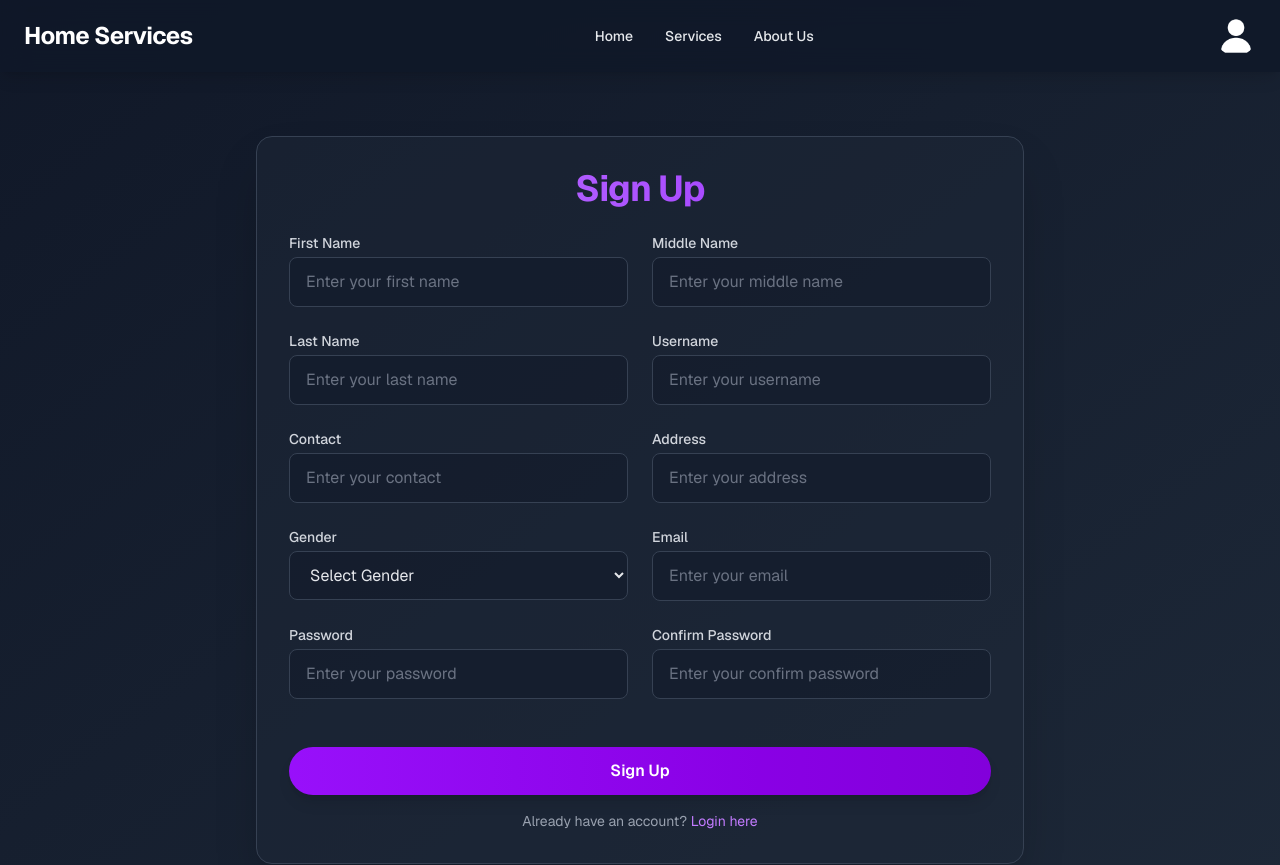
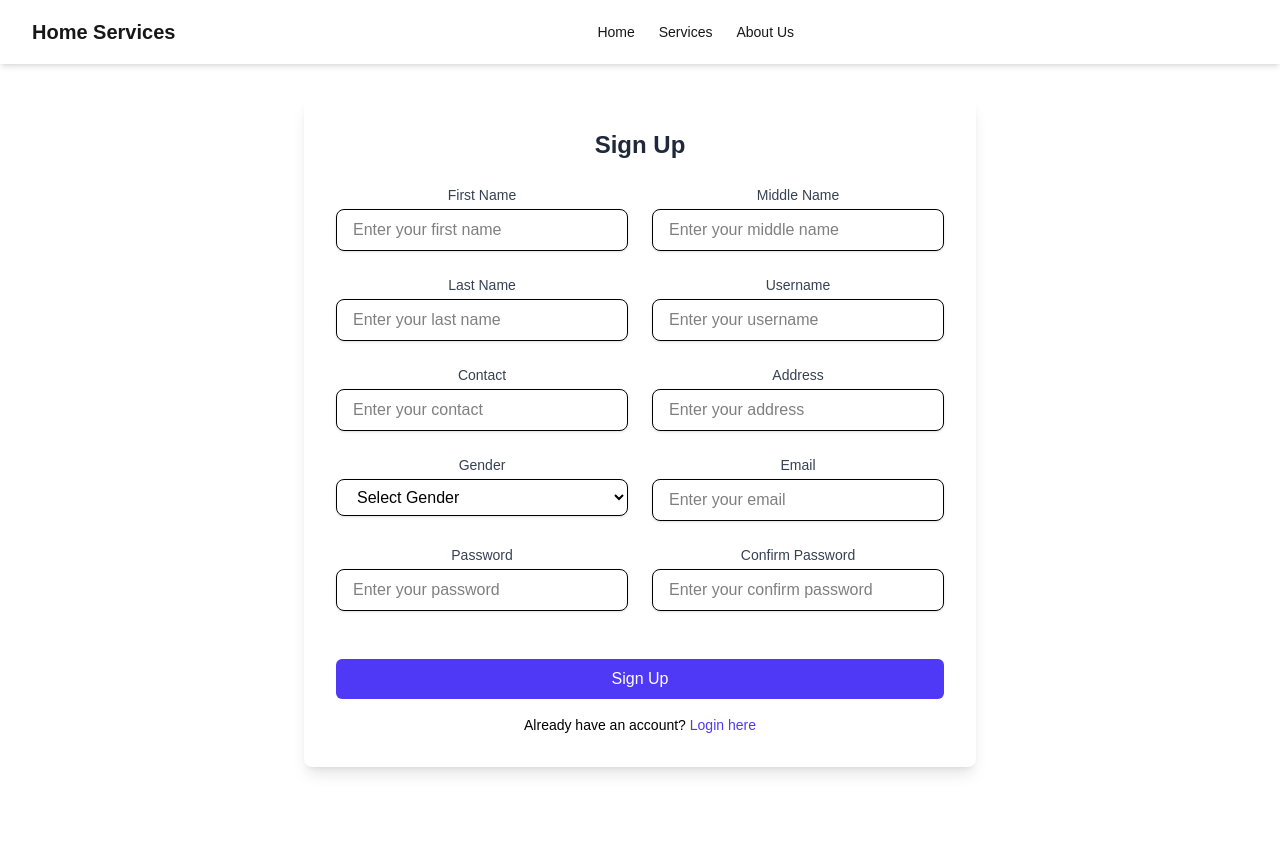
Before and after one commit to Zhaii43/home_service, a Next.js app: page /signup in a window 1280 px wide. Shown: the top 865 px of the page. After the commit the page ends 800 px from the top, so only its background shows below. Built offline with nearby package versions, Linux system fonts and the light colour scheme.

Commit message:
first commit

```diff
--- a/src/app/signup/page.tsx
+++ b/src/app/signup/page.tsx
@@ -26,16 +26,6 @@ const SignupPage: React.FC = () => {
   const [loading, setLoading] = useState(false);
 
   const router = useRouter();
-
-  const headerAnimation = {
-    hidden: { y: -100, opacity: 0 },
-    visible: { y: 0, opacity: 1, transition: { duration: 0.6, ease: "easeOut" } },
-  };
-
-  const cardAnimation = {
-    hidden: { opacity: 0, y: 20 },
-    visible: { opacity: 1, y: 0, transition: { duration: 0.6, ease: "easeOut" } },
-  };
 
   const handleChange = (e: React.ChangeEvent<HTMLInputElement | HTMLSelectElement>) => {
     setFormData({
@@ -69,49 +59,44 @@ const SignupPage: React.FC = () => {
   };
 
   return (
-    <div className="flex flex-col min-h-screen bg-gradient-to-br from-gray-900 to-gray-800 font-sans">
-      {/* Header */}
+    <div className="flex flex-col min-h-screen">
       <motion.header
-        className="flex justify-between items-center px-6 py-4 bg-gray-900/80 backdrop-blur-md shadow-lg"
-        initial="hidden"
-        animate="visible"
-        exit="hidden"
-        variants={headerAnimation}
+        className="flex justify-between items-center px-8 py-4 bg-transparent shadow-md"
+        initial={{ y: -100, opacity: 0 }}
+        animate={{ y: 0, opacity: 1, transition: { duration: 0.6, ease: "easeOut" } }}
       >
-        <h1 className="text-2xl font-bold text-white tracking-tight">Home Services</h1>
-        <nav className="flex gap-8 text-sm font-medium">
-          <Link href="/" className="text-gray-200 hover:text-purple-400 transition-colors duration-200">Home</Link>
-          <Link href="/services" className="text-gray-200 hover:text-purple-400 transition-colors duration-200">Services</Link>
-          <Link href="/about-us" className="text-gray-200 hover:text-purple-400 transition-colors duration-200">About Us</Link>
+        <h1 className="text-xl font-bold">Home Services</h1>
+        <nav className="flex gap-6 text-sm font-medium">
+          <Link href="/" className="hover:text-blue-600">
+            Home
+          </Link>
+          <Link href="/services" className="hover:text-blue-600">
+            Services
+          </Link>
+          <Link href="/about-us" className="hover:text-blue-600">
+            About Us
+          </Link>
         </nav>
         <div>
           <Link href="/login">
             <Image
               src="/images/user1.png"
               alt="Login/Signup"
-              width={40}
-              height={40}
-              className="rounded-full hover:opacity-80 transition-opacity duration-200"
+              width={32}
+              height={32}
+              className="cursor-pointer hover:opacity-80"
             />
           </Link>
         </div>
       </motion.header>
 
-      {/* Main Content */}
-      <main className="flex flex-col items-center justify-center flex-grow px-4 sm:px-6 lg:px-8 py-16">
-        <motion.div
-          className="w-full max-w-3xl bg-gray-800/50 border border-gray-700 rounded-2xl shadow-2xl p-8"
-          variants={cardAnimation}
-          initial="hidden"
-          animate="visible"
-        >
-          <h2 className="text-4xl font-bold text-center mb-6 bg-clip-text text-transparent bg-gradient-to-r from-purple-400 to-purple-600 tracking-tight">
-            Sign Up
-          </h2>
+      <main className="flex flex-col items-center justify-center flex-grow text-center p-8">
+        <div className="w-full max-w-2xl bg-white shadow-lg rounded-lg p-8">
+          <h2 className="text-2xl text-center font-bold mb-6 text-gray-800">Sign Up</h2>
           <form onSubmit={handleSubmit} className="grid grid-cols-1 md:grid-cols-2 gap-6">
             {(Object.keys(formData) as Array<keyof typeof formData>).map((key) => (
               <div key={key}>
-                <label className="block text-sm font-medium text-gray-300 capitalize">
+                <label className="block text-sm font-medium text-gray-700 capitalize">
                   {key.replace("_", " ")}
                 </label>
                 {key === "gender" ? (
@@ -120,7 +105,7 @@ const SignupPage: React.FC = () => {
                     value={formData[key] as string}
                     onChange={handleChange}
                     required
-                    className="mt-1 block w-full px-4 py-3 bg-gray-900/50 border border-gray-700 rounded-lg text-gray-200 focus:outline-none focus:ring-2 focus:ring-purple-500 focus:border-purple-500 transition-all duration-200"
+                    className="mt-1 block w-full px-4 py-2 border border-black rounded-lg shadow-sm focus:ring-blue-500 focus:border-blue-500 text-black"
                   >
                     <option value="">Select Gender</option>
                     <option value="Male">Male</option>
@@ -134,62 +119,35 @@ const SignupPage: React.FC = () => {
                     value={formData[key] as string}
                     onChange={handleChange}
                     required
-                    className="mt-1 block w-full px-4 py-3 bg-gray-900/50 border border-gray-700 rounded-lg text-gray-200 placeholder-gray-500 focus:outline-none focus:ring-2 focus:ring-purple-500 focus:border-purple-500 transition-all duration-200"
+                    className="mt-1 block w-full px-4 py-2 border border-black rounded-lg shadow-sm focus:ring-blue-500 focus:border-blue-500 text-black"
                     placeholder={`Enter your ${key.replace("_", " ")}`}
                   />
                 )}
-                {errors[key] && (
-                  <p className="text-red-400 text-sm mt-1">{errors[key]}</p>
-                )}
+                {errors[key] && <p className="text-red-500 text-sm">{errors[key]}</p>}
               </div>
             ))}
             <div className="col-span-full mt-6">
               <button
                 type="submit"
                 disabled={loading}
-                className="w-full px-4 py-3 bg-gradient-to-r from-purple-600 to-purple-700 text-white font-semibold rounded-full shadow-lg hover:from-purple-700 hover:to-purple-800 hover:scale-105 transform transition-all duration-300 disabled:opacity-50 disabled:cursor-not-allowed"
+                className="w-full px-4 py-2 bg-indigo-600 text-white rounded-md hover:bg-indigo-700 focus:outline-none"
               >
                 {loading ? "Signing Up..." : "Sign Up"}
               </button>
-              {successMessage && (
-                <motion.p
-                  className="text-green-400 mt-4 text-sm text-center bg-green-900/20 border border-green-700 rounded-lg py-2"
-                  initial={{ opacity: 0 }}
-                  animate={{ opacity: 1 }}
-                  transition={{ duration: 0.3 }}
-                >
-                  {successMessage}
-                </motion.p>
-              )}
-              {errors.general && (
-                <motion.p
-                  className="text-red-400 mt-4 text-sm text-center bg-red-900/20 border border-red-700 rounded-lg py-2"
-                  initial={{ opacity: 0 }}
-                  animate={{ opacity: 1 }}
-                  transition={{ duration: 0.3 }}
-                >
-                  {errors.general}
-                </motion.p>
-              )}
+              {successMessage && <p className="text-green-500 mt-4 text-sm">{successMessage}</p>}
             </div>
+            {errors.general && <p className="text-red-500 mt-4 text-sm">{errors.general}</p>}
           </form>
-          <div className="mt-4 text-sm text-gray-400 text-center">
+          <div className="mt-4 text-sm text-black">
             <p>
               Already have an account?{" "}
-              <Link href="/login" className="text-purple-400 hover:text-purple-300 transition-colors duration-200">
+              <Link href="/login" className="text-indigo-600 hover:text-indigo-800">
                 Login here
               </Link>
             </p>
           </div>
-        </motion.div>
+        </div>
       </main>
-
-      {/* Footer */}
-      <footer className="bg-gray-900/80 backdrop-blur-md text-center py-6">
-        <p className="text-sm text-gray-400">
-          © {new Date().getFullYear()} Home Services. All rights reserved.
-        </p>
-      </footer>
     </div>
   );
 };
```
